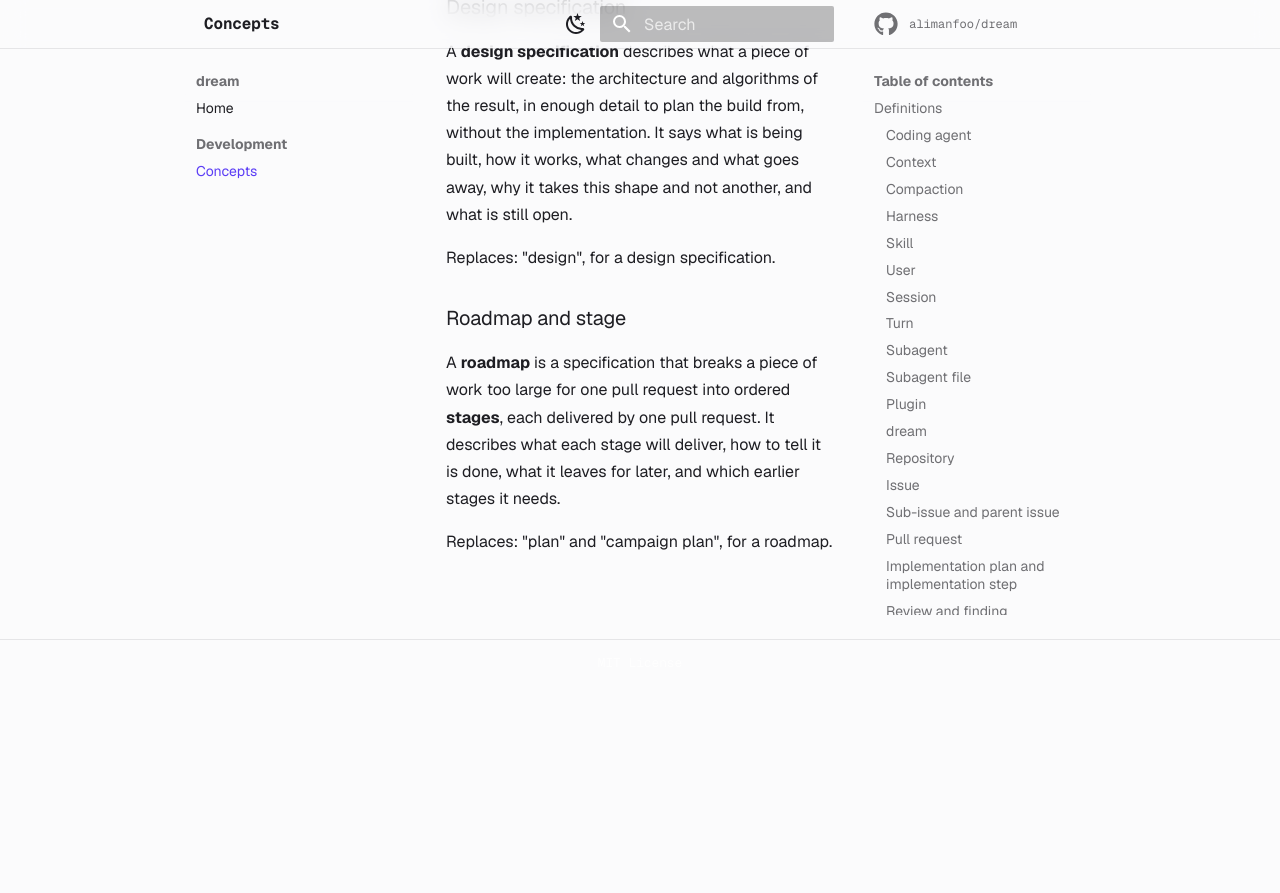
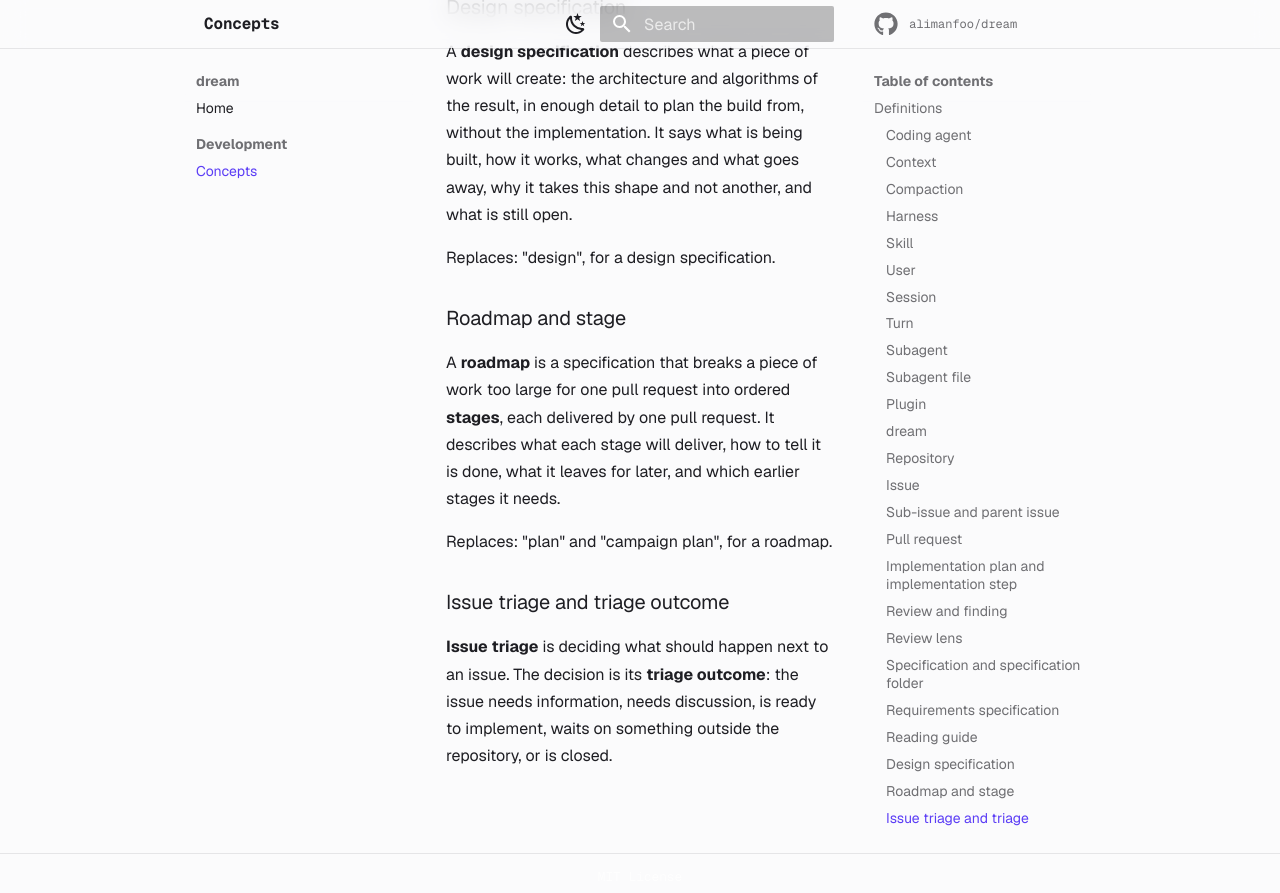
Before and after one commit to alimanfoo/dream, an MkDocs documentation site: the page built from docs/concepts.md, in a window 1280 px wide and 900 px high, scrolled down 5082 px. Shown: the top 893 px of the window. Built offline with MkDocs 1.6.1 and Material for MkDocs 9.7.7, drawn with Linux system fonts in a browser that asks for light colours; comment, search, counter and statistics services are not loaded; before the commit the page ends 5768 px from its top, so only the background shows below that.

Commit message:
Define issue triage and triage outcome on the concepts page
Co-Authored-By: Claude Opus 5.5 <noreply@anthropic.com>
Claude-Session: https://claude.ai/code/session_01SAXrSgVcjpVDdSG9VdvYxQ

```diff
--- a/docs/concepts.md
+++ b/docs/concepts.md
@@ -173,3 +173,9 @@ describes what each stage will deliver, how to tell it is done, what it leaves
 for later, and which earlier stages it needs.
 
 Replaces: "plan" and "campaign plan", for a roadmap.
+
+### Issue triage and triage outcome
+
+**Issue triage** is deciding what should happen next to an issue. The decision
+is its **triage outcome**: the issue needs information, needs discussion, is
+ready to implement, waits on something outside the repository, or is closed.
```
